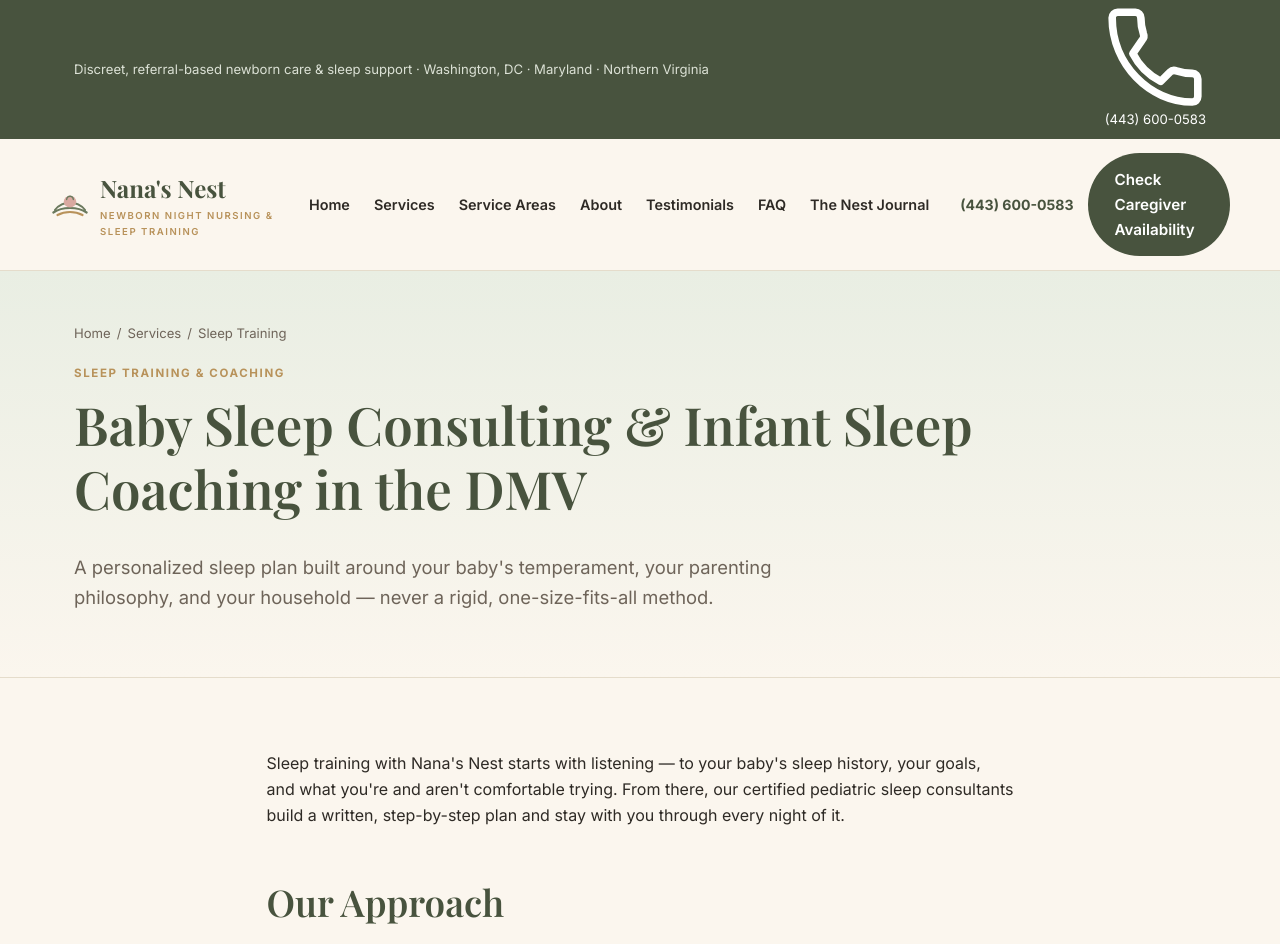
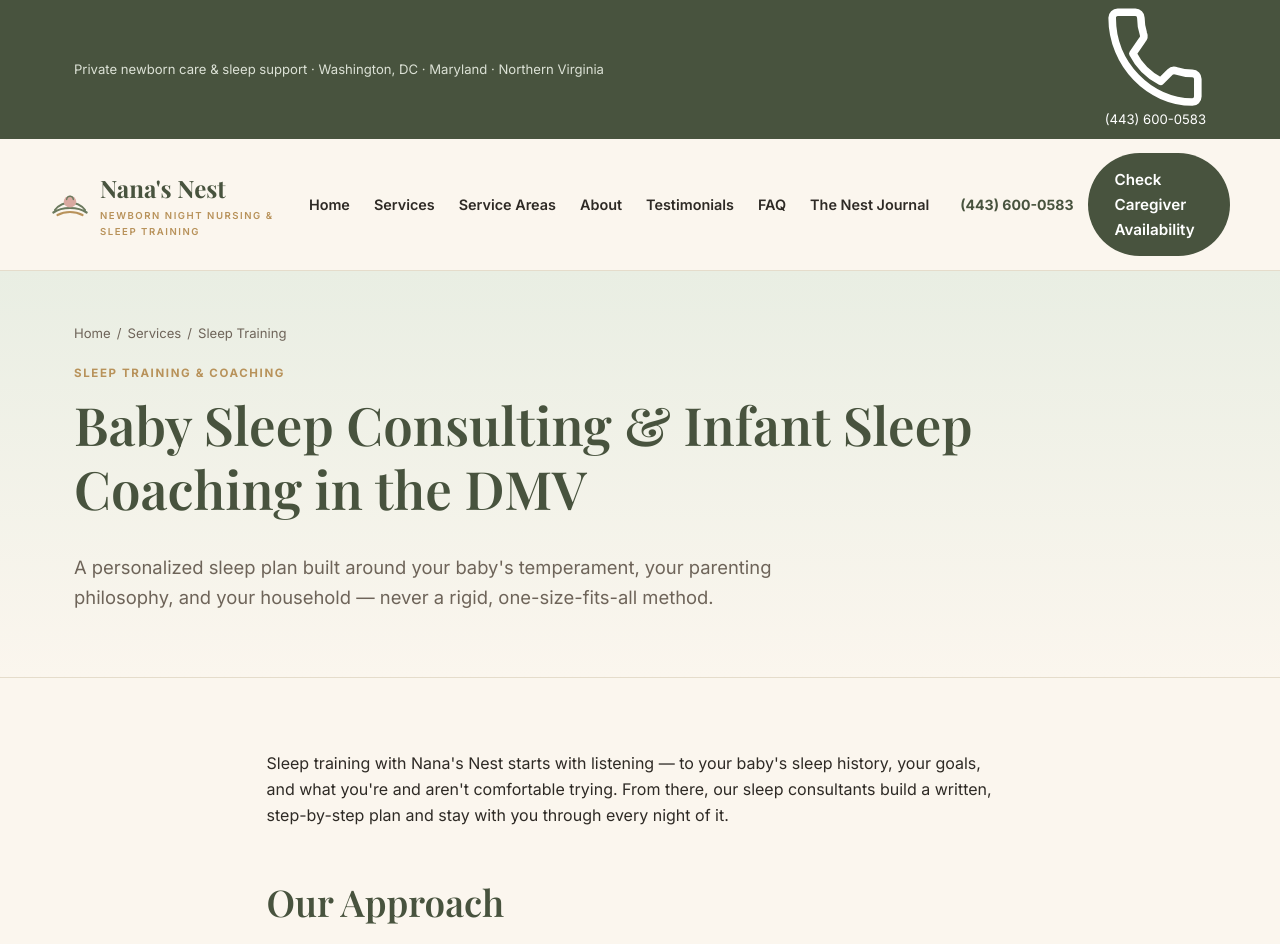
Before and after one commit to handshakemallmarketing/nanasnest, a plain HTML site: page services/sleep-training.html in a window 1280 px wide. Shown: the top 944 px of the page. Drawn offline with nearby package versions, Linux system fonts and the light colour scheme.

Commit message:
SEO-030/031/034 align core service positioning and qualification claims

```diff
--- a/services/sleep-training.html
+++ b/services/sleep-training.html
@@ -28,13 +28,13 @@
 <link href="https://fonts.googleapis.com/css2?family=Playfair+Display:wght@600;700&family=Inter:wght@400;500;600;700&display=swap" rel="stylesheet">
 <link rel="stylesheet" href="/assets/css/style.css">
 <script type="application/ld+json">{"@context":"https://schema.org","@type":"BreadcrumbList","itemListElement":[{"@type":"ListItem","position":1,"name":"Home","item":"https://nanasnestcare.com/"},{"@type":"ListItem","position":2,"name":"Services","item":"https://nanasnestcare.com/services/"},{"@type":"ListItem","position":3,"name":"Sleep Training"}]}</script>
-  <script type="application/ld+json">{"@context":"https://schema.org","@type":"Service","serviceType":"Infant & Toddler Sleep Training","provider":{"@id":"https://nanasnestcare.com/#business"},"areaServed":["Washington, DC","Maryland","Northern Virginia"],"description":"Certified pediatric sleep consultants providing personalized, gentle sleep training plans for babies and toddlers."}</script>
+  <script type="application/ld+json">{"@context":"https://schema.org","@type":"Service","serviceType":"Infant & Toddler Sleep Training","provider":{"@id":"https://nanasnestcare.com/#business"},"areaServed":["Washington, DC","Maryland","Northern Virginia"],"description":"Personalized, gentle sleep coaching for babies and toddlers."}</script>
 </head>
 <body>
 <a class="skip-link" href="#main">Skip to content</a>
   <div class="topbar">
     <div class="container">
-      <span class="topbar-left">Discreet, referral-based newborn care &amp; sleep support &middot; Washington, DC · Maryland · Northern Virginia</span>
+      <span class="topbar-left">Private newborn care &amp; sleep support &middot; Washington, DC · Maryland · Northern Virginia</span>
       <span><a href="tel:+14436000583"><svg viewBox="0 0 24 24" fill="none" stroke="currentColor" stroke-width="1.8"><path d="M6.6 10.8a15 15 0 0 0 6.6 6.6l2.2-2.2a1.4 1.4 0 0 1 1.5-.3c1.2.4 2.5.6 3.8.6.8 0 1.3.6 1.3 1.3V21c0 .7-.6 1.3-1.3 1.3C10.6 22.3 1.7 13.4 1.7 2.3 1.7 1.6 2.3 1 3 1h4.2c.7 0 1.3.6 1.3 1.3 0 1.3.2 2.6.6 3.8.2.5.1 1.1-.3 1.5L6.6 10.8Z" stroke-linejoin="round"/></svg> (443) 600-0583</a></span>
     </div>
   </div>
@@ -71,7 +71,7 @@
     </section><section>
     <div class="container">
       <article class="post-body">
-        <p>Sleep training with Nana's Nest starts with listening &mdash; to your baby's sleep history, your goals, and what you're and aren't comfortable trying. From there, our certified pediatric sleep consultants build a written, step-by-step plan and stay with you through every night of it.</p>
+        <p>Sleep training with Nana's Nest starts with listening &mdash; to your baby's sleep history, your goals, and what you're and aren't comfortable trying. From there, our sleep consultants build a written, step-by-step plan and stay with you through every night of it.</p>
 
         <h2>Our Approach</h2>
         <p>We favor gentle, responsive methods over rigid extinction-based ones, but every plan is genuinely customized &mdash; not a template with your baby's name filled in. If you're weighing your options, our guide to <a href="/blog/gentle-sleep-training-methods-explained.html">gentle sleep training methods, explained</a> is a good place to start.</p>
@@ -125,7 +125,7 @@
       <div class="foot-grid">
         <div>
           <div class="foot-brand"><svg viewBox="0 0 48 48" fill="none"><path d="M6 30c4-6 12-9 18-9s14 3 18 9" stroke="#6B7A5E" stroke-width="2.6" stroke-linecap="round"/><path d="M4 33c5-3.4 12.5-5.4 20-5.4S39 29.6 44 33" stroke="#6B7A5E" stroke-width="2.6" stroke-linecap="round"/><path d="M9 36c4.5-2.4 9.7-3.6 15-3.6s10.5 1.2 15 3.6" stroke="#B8925A" stroke-width="2.6" stroke-linecap="round"/><ellipse cx="24" cy="20" rx="7.5" ry="7" fill="#D9A9A0"/><path d="M20 17.5c0-2.4 2-4.2 4.4-4a4 4 0 0 1 3.6 4" stroke="#6B7A5E" stroke-width="1.6" stroke-linecap="round"/></svg> Nana's Nest</div>
-          <p>Discreet, referral-based newborn night nursing and gentle sleep training for families across Washington, DC, Maryland &amp; Northern Virginia.</p>
+          <p>Private overnight newborn care and gentle sleep coaching for families across Washington, DC, Maryland &amp; Northern Virginia.</p>
           <p class="small">Currently accepting a limited number of new families each month.</p>
         </div>
         <div>
```
